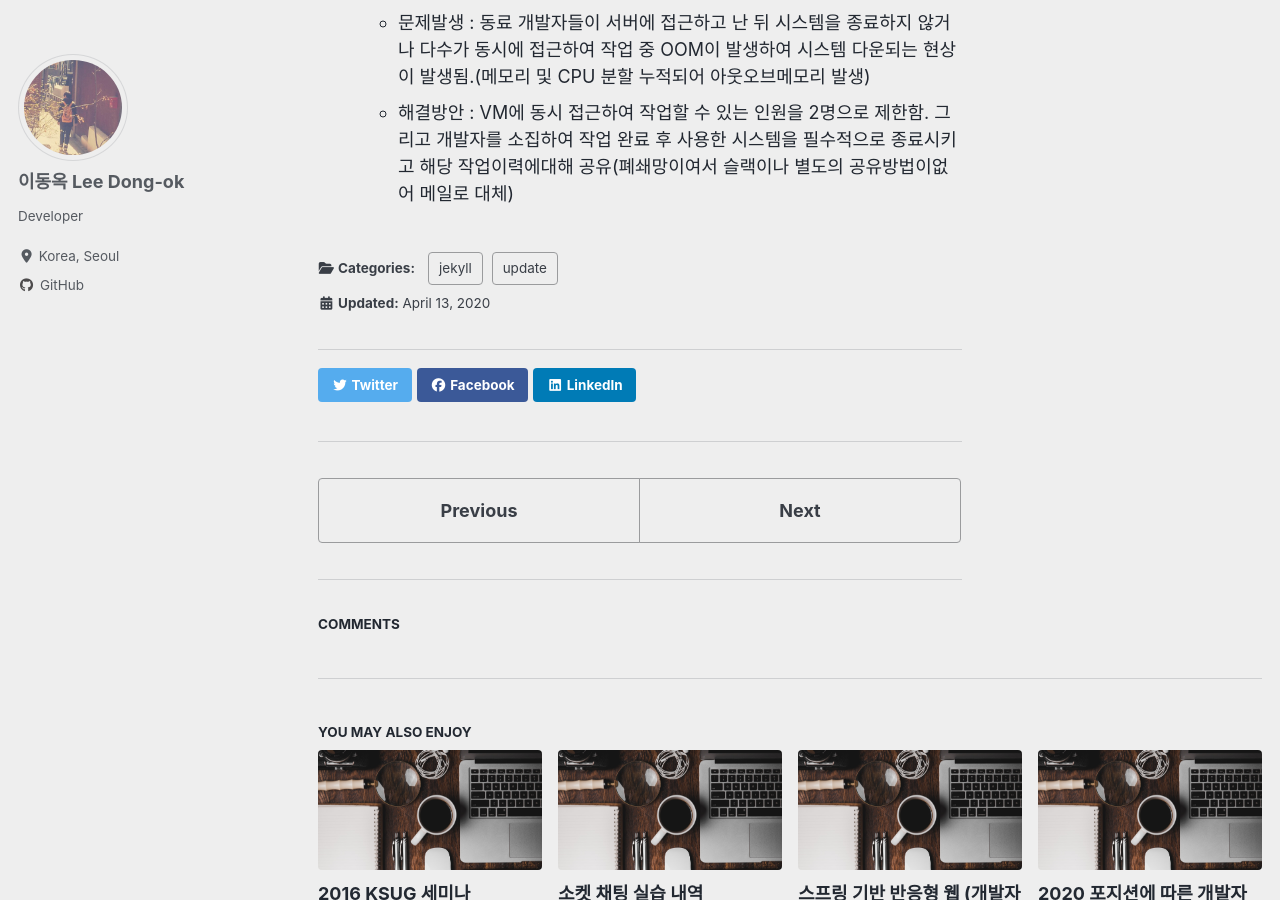
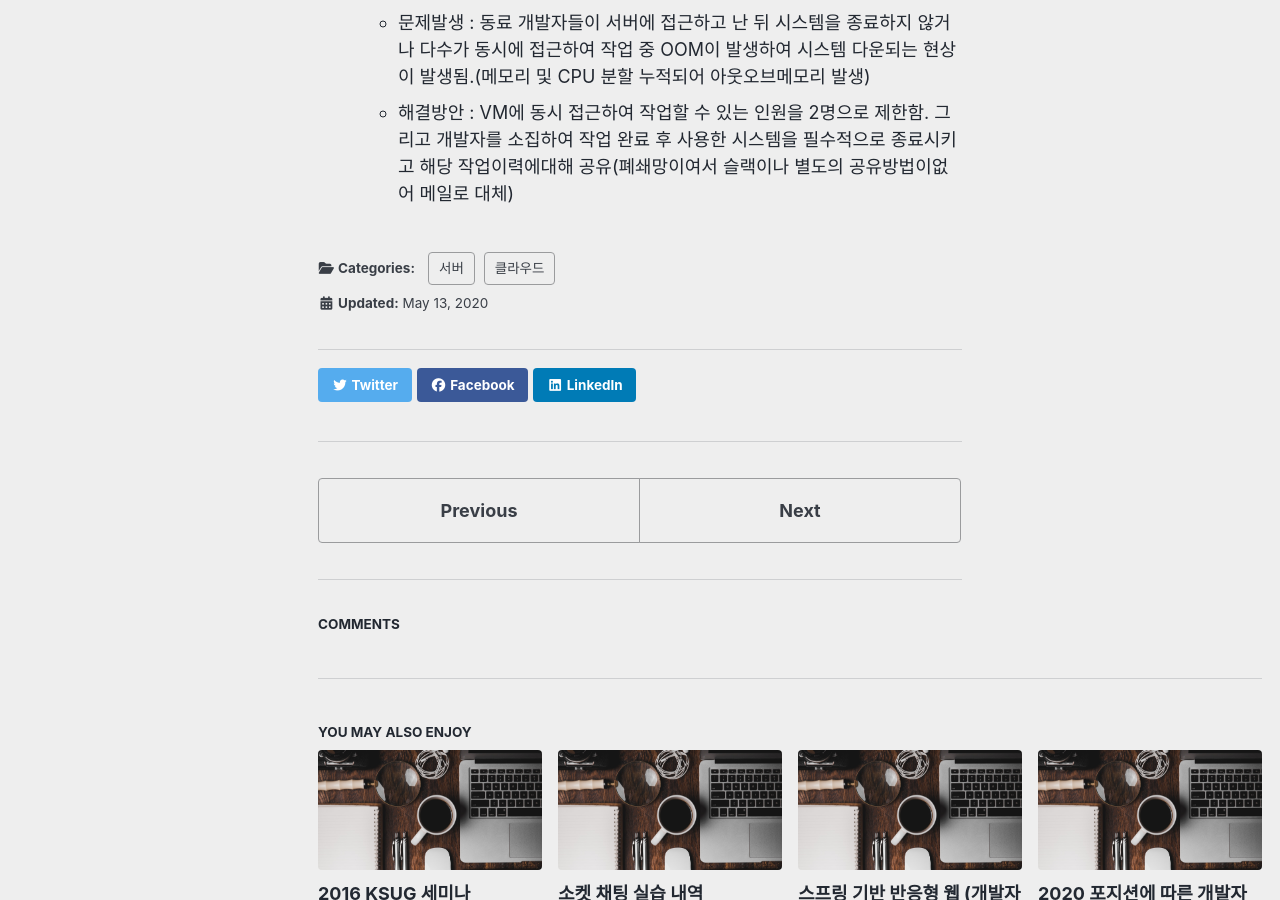
Before and after one commit to ldk-hub/ldk-hub.github.io, a Jekyll site: the page built from _posts/2020-04-13-cloud-operation-post.md, in a window 1280 px wide and 900 px high, scrolled down 1239 px. Built offline with Jekyll 4.4.1, drawn with Linux system fonts in a browser that asks for light colours; cached includes are drawn as plain includes; nearby versions of some CDN libraries; a script that is not in the unit is left out; comment, search, counter and statistics services are not loaded; part of the change alters nothing that is shown.

Commit message:
Update 2020-04-13-cloud-operation-post.md

```diff
--- a/_posts/2020-04-13-cloud-operation-post.md
+++ b/_posts/2020-04-13-cloud-operation-post.md
@@ -1,10 +1,20 @@
 ---
+# 포스트제목
 title: "MS 클라우드 서버 실제 운영 사례"
-date: 2020-04-13 08:26:28 -0400
-categories: jekyll update
-comments: true
+# 포스팅 작성자
+author: ["이동옥"]
+# 포스팅 공개일 - 정렬기준 포스팅날짜순서에 따라 기재됨.(주의 미래날짜는 기입X)
+date: 2020-05-13 08:26:28 -0400
+# 블로그 메인페이지에 썸네일과 함께 노출될 텍스트 설정 일정 길이를 초과하면 잘려서 표시됨.
+# abstract:
+# 태그를 입력
+# tags: ["클라우드","교육"]
+categories: 클라우드 서버
+# 대표 이미지를 입력합니다. 이미지 업로드 위치는 아래에 기술합니다.
+# image: /assets/images/posts/nerdfactory-documentation-history/main.jpg
+# 포스트의 초안 여부를 입력합니다. "no" 로 입력할 경우 공개됩니다.
+draft: "no"
 ---
-
 ### Azure 클라우드 운영
 1. 클라우드 보안 TIP
  클라우드 초기 구성 시 공용IP의 노출될 위험성을 위해 프라이빗 IP주소를 구성해서 별도로 관리해야함.
```
